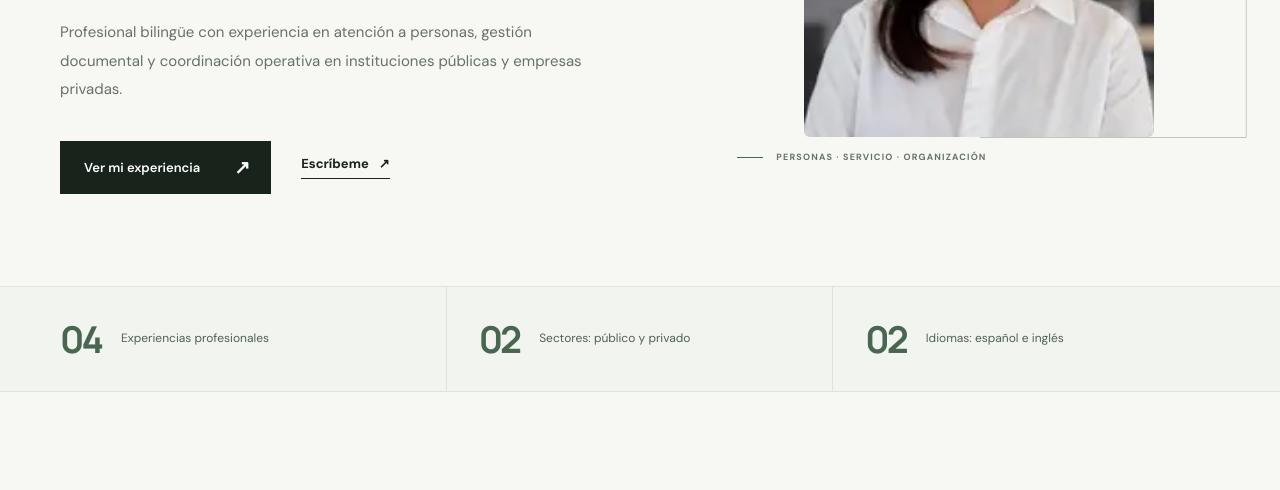
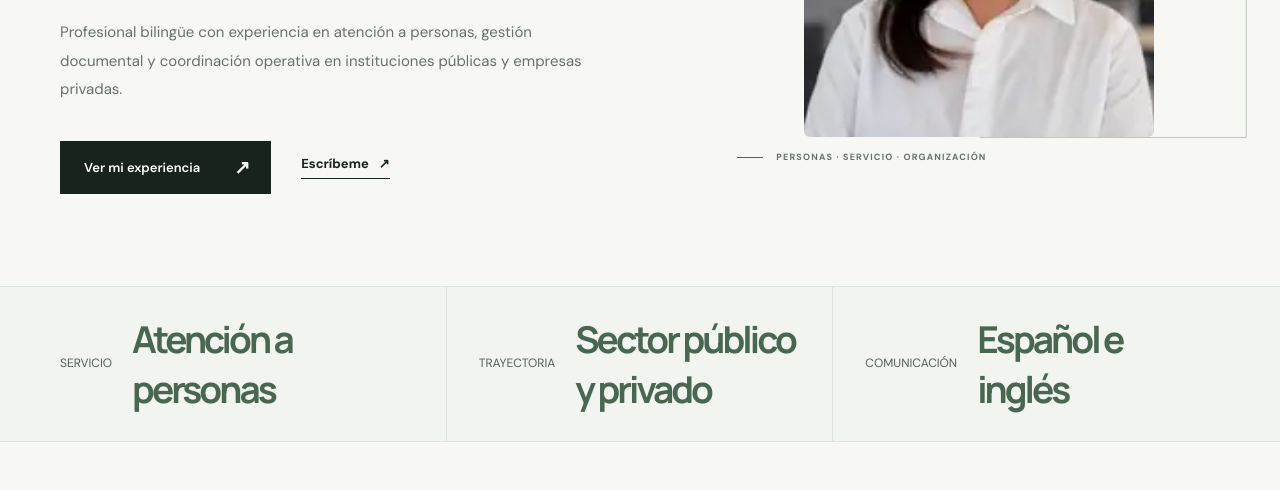
Before and after one commit to YurickIgnis/melisa_cv, a plain HTML site: page index.html in a window 1280 px wide. Shown: the part 462-952 px from the top of the page. Drawn offline with Linux system fonts and the light colour scheme.

Commit message:
refine: replace generic counters with meaningful profile summary

```diff
--- a/index.html
+++ b/index.html
@@ -14,8 +14,8 @@
   <link rel="preconnect" href="https://fonts.googleapis.com">
   <link rel="preconnect" href="https://fonts.gstatic.com" crossorigin>
   <link href="https://fonts.googleapis.com/css2?family=DM+Sans:wght@400;500;600;700&family=Manrope:wght@400;500;600;700;800&display=swap" rel="stylesheet">
-  <link rel="stylesheet" href="styles.css?v=2">
-  <script defer src="app.js?v=2"></script>
+  <link rel="stylesheet" href="styles.css?v=3">
+  <script defer src="app.js?v=3"></script>
   <title>Melissa Lara Cruz · Perfil profesional</title>
 </head>
 <body>
@@ -48,16 +48,25 @@
     </div>
   </div>
   <div class="portrait-area">
-    <div class="photo-frame"><img src="assets/melissa-portrait.webp" width="248" height="221" alt="Fotografía de Melissa Lara Cruz tomada de su currículum" fetchpriority="high"></div>
+    <div class="photo-frame"><img src="assets/melissa-portrait.webp" width="744" height="663" alt="Retrato de Melissa Lara Cruz, extraído del currículum original" fetchpriority="high"></div>
     <div class="photo-note"><span class="photo-note-line"></span><span data-i18n="photo_note">PERSONAS · SERVICIO · ORGANIZACIÓN</span></div>
     <span class="photo-index" aria-hidden="true">01 / 04</span>
   </div>
 </section>
-<section class="highlights-wrap">
-  <div class="shell highlights" aria-label="Aspectos destacados del perfil">
-    <div class="highlight"><strong>04</strong><span data-i18n="highlights_roles">Experiencias profesionales</span></div>
-    <div class="highlight"><strong>02</strong><span data-i18n="highlights_sectors">Sectores: público y privado</span></div>
-    <div class="highlight"><strong>02</strong><span data-i18n="highlights_languages">Idiomas: español e inglés</span></div>
+<section class="highlights-wrap" aria-label="Resumen profesional">
+  <div class="shell highlights">
+    <div class="highlight">
+      <span class="highlight-label" data-i18n="highlight_label_service">SERVICIO</span>
+      <strong data-i18n="highlights_roles">Atención a personas</strong>
+    </div>
+    <div class="highlight">
+      <span class="highlight-label" data-i18n="highlight_label_background">TRAYECTORIA</span>
+      <strong data-i18n="highlights_sectors">Sector público y privado</strong>
+    </div>
+    <div class="highlight">
+      <span class="highlight-label" data-i18n="highlight_label_languages">COMUNICACIÓN</span>
+      <strong data-i18n="highlights_languages">Español e inglés</strong>
+    </div>
   </div>
 </section>
 <section id="perfil" class="section shell profile-section">
```
